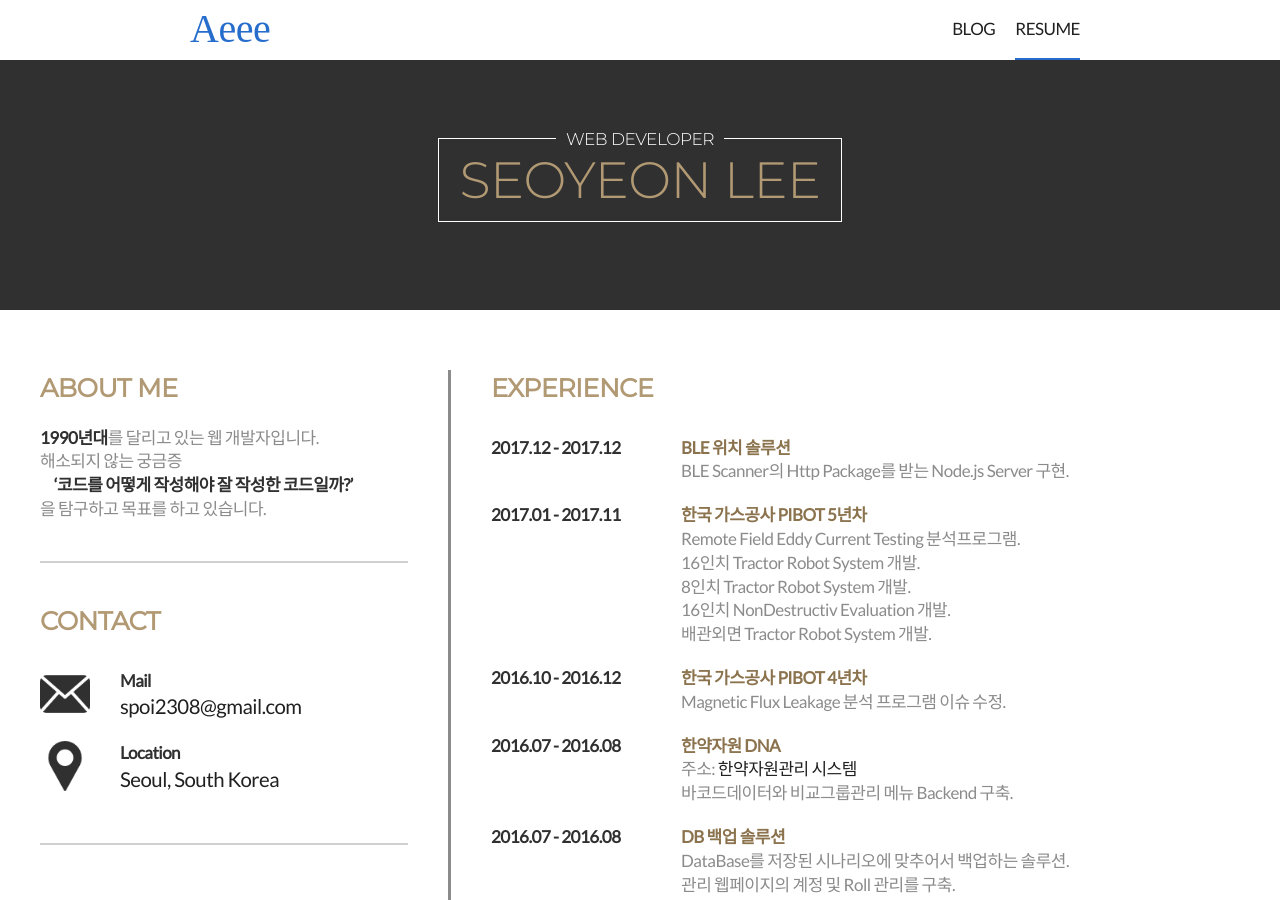
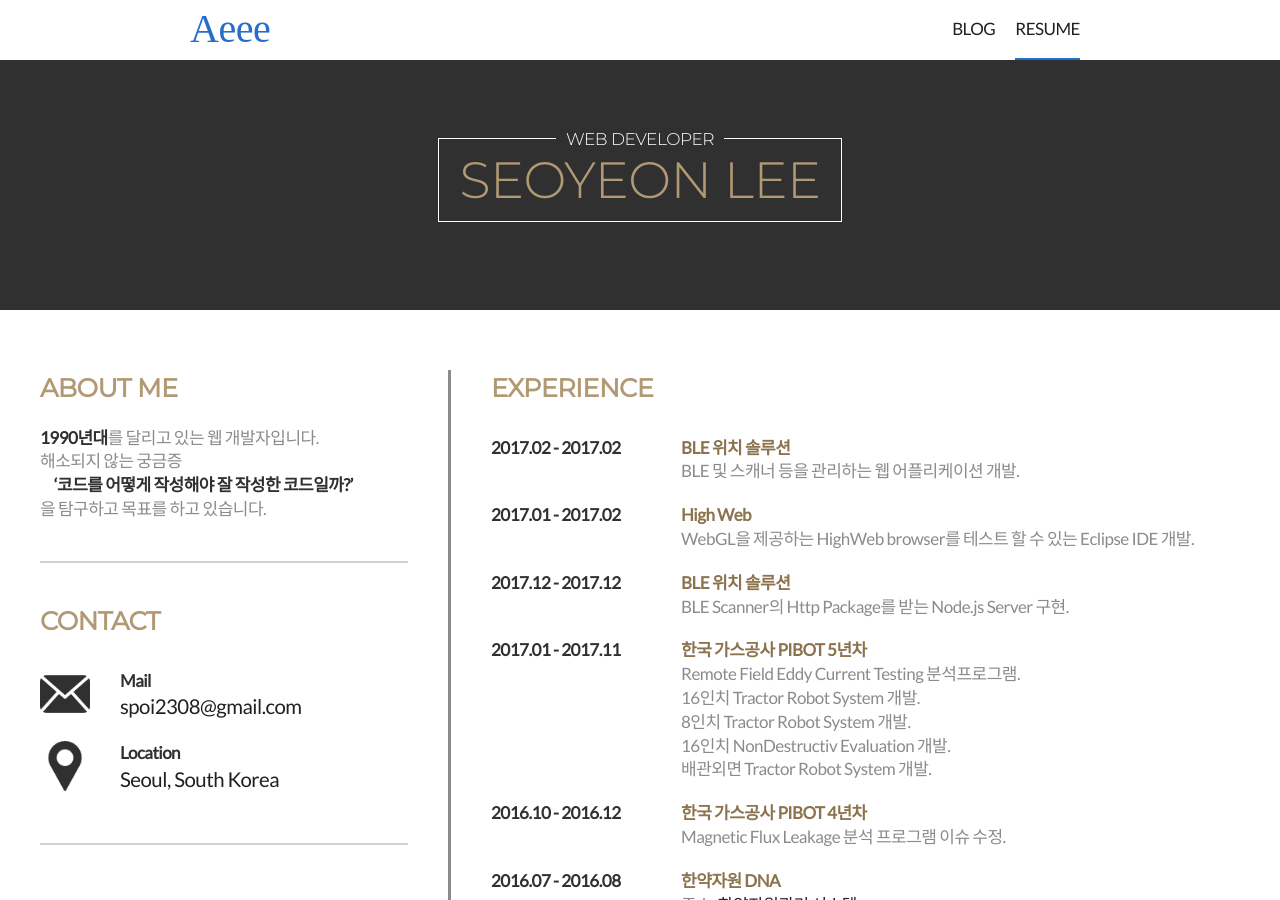
Before and after one commit to Aeee90/Aeee90.github.io, a Jekyll site: the page built from resume.html, in a window 1280 px wide and 900 px high. Built offline with Jekyll 4.4.1, drawn with Linux system fonts in a browser that asks for light colours; some web fonts are replaced.

Commit message:
update resume

```diff
--- a/resume.html
+++ b/resume.html
@@ -42,6 +42,26 @@ permalink: /resume/
                     <h2 class="headline">EXPERIENCE</h2>
                     <div class="description">
                         <ul>
+
+                            <li>
+                                <h4 data-duration class="duration">2017.02 - 2017.02</h4>
+                                <div class="exp_content">
+                                    <h4 data-title>BLE 위치 솔루션</h4>
+                                    <div class="exp_description">
+                                        BLE 및 스캐너 등을 관리하는 웹 어플리케이션 개발.<br>
+                                    </div>
+                                </div>
+                            </li>
+
+                            <li>
+                                <h4 data-duration class="duration">2017.01 - 2017.02</h4>
+                                <div class="exp_content">
+                                    <h4 data-title>High Web</h4>
+                                    <div class="exp_description">
+                                        WebGL을 제공하는 HighWeb browser를 테스트 할 수 있는 Eclipse IDE 개발.<br>
+                                    </div>
+                                </div>
+                            </li>
 
                             <li>
                                 <h4 data-duration class="duration">2017.12 - 2017.12</h4>
```
